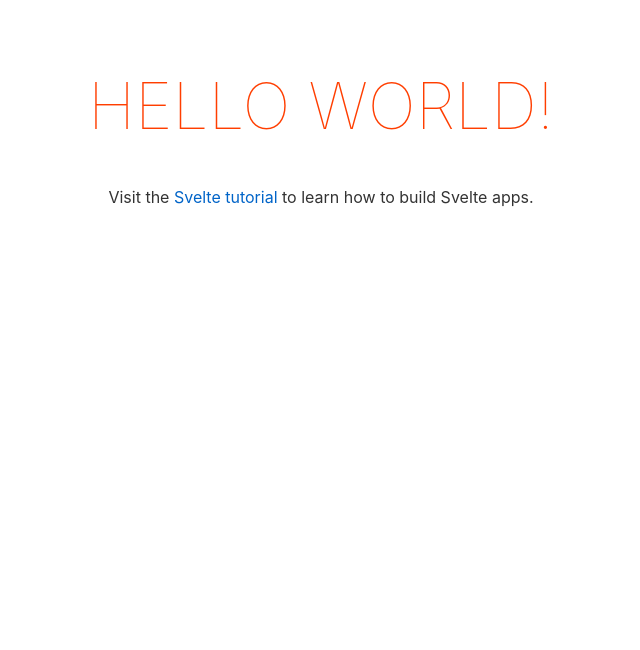
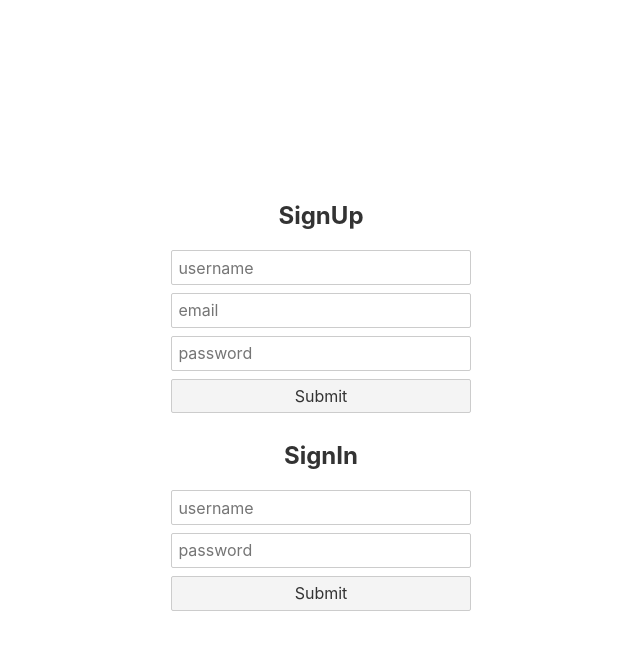
Before and after one commit to marceaudavid/svelte-workshop, a Svelte app: page / in a window 1280 px wide. Shown: the top 650 px of the page, without its empty margins (319-959 px from the left). Built offline with nearby package versions, Linux system fonts and the light colour scheme; no server answers.

Commit message:
Add working chat

```diff
--- a/src/App.svelte
+++ b/src/App.svelte
@@ -1,33 +1,34 @@
 <script>
-  export let name;
+  import Signin from "./pages/Signin.svelte"
+  import Signup from "./pages/Signup.svelte"
+  import Chat from "./pages/Chat.svelte"
+
+  let signedIn = false
+  let url = `https://backend.cleverapps.io`
+  let ws = new WebSocket(`ws://backend.cleverapps.io`);
+
+  function onSignIn(event) {
+    signedIn = event.detail
+  }
 </script>
 
 <main>
-  <h1>Hello {name}!</h1>
-  <p>
-    Visit the <a href="https://svelte.dev/tutorial">Svelte tutorial</a> to learn how to build Svelte
-    apps.
-  </p>
+  {#if !signedIn}
+  <Signup url={url} />
+  <Signin url={url} ws={ws} on:signed={onSignIn}/>
+  {/if}
+  {#if signedIn}
+  <Chat ws={ws}/>
+  {/if}
 </main>
 
 <style>
   main {
-    text-align: center;
-    padding: 1em;
-    max-width: 240px;
-    margin: 0 auto;
-  }
-
-  h1 {
-    color: #ff3e00;
-    text-transform: uppercase;
-    font-size: 4em;
-    font-weight: 100;
-  }
-
-  @media (min-width: 640px) {
-    main {
-      max-width: none;
-    }
+    width: 100%;
+    height: 100%;
+    display: flex;
+    flex-direction: column;
+    justify-content: center;
+    align-items: center;
   }
 </style>
--- /dev/null
+++ b/src/components/Alert.svelte
@@ -0,0 +1,32 @@
+<script>
+  import { slide } from 'svelte/transition';
+  import { backOut } from 'svelte/easing';
+
+  export let type;
+  export let content;
+  export let toggle;
+</script>
+
+<style>
+  .alert {
+    color: white;
+    font-family: inherit;
+    font-size: inherit;
+    padding: 0.4em;
+    margin: 0 0 0.5em 0;
+    box-sizing: border-box;
+    border-radius: 2px;
+  }
+  .success {
+    background-color: green;
+  }
+  .error {
+    background-color: red;
+  }
+</style>
+
+{#if toggle}
+<div class="alert {type}" transition:slide="{{delay: 250, duration: 300, easing: backOut }}">
+  {content}
+</div>
+{/if}
--- a/src/main.js
+++ b/src/main.js
@@ -1,10 +1,7 @@
 import App from './App.svelte';
 
 const app = new App({
-	target: document.body,
-	props: {
-		name: 'world'
-	}
+  target: document.body
 });
 
 export default app;
--- /dev/null
+++ b/src/pages/Chat.svelte
@@ -0,0 +1,25 @@
+<script>
+  export let ws;
+  let message;
+  let messages = [];
+
+  function onSendMsg() {
+    ws.send(message);
+    message = '';
+  }
+
+  ws.addEventListener('message', msg => {
+    messages = [...messages, msg.data];
+  });
+</script>
+
+<h2>GoChat</h2>
+<form id="chat-form">
+  <input bind:value="{message}" />
+  <button on:click|preventDefault="{onSendMsg}">Submit</button>
+</form>
+<ul class="messages">
+  {#each messages as item}
+  <li>{item}</li>
+  {/each}
+</ul>
--- /dev/null
+++ b/src/pages/Signin.svelte
@@ -0,0 +1,64 @@
+<script>
+  import Alert from "../components/Alert.svelte"
+  import { createEventDispatcher } from 'svelte';
+
+  export let url;
+  export let ws;
+  let username;
+  let password;
+  let alert = {toggle: false, content: "", type: ""}
+
+  const dispatch = createEventDispatcher();
+
+  async function onSignIn() {
+      let login = await fetch(`${url}/login`, {
+        method: 'POST',
+        credentials: 'include',
+        headers: {
+          'Content-Type': 'application/json'
+        },
+        body: JSON.stringify({
+          username,
+          password
+        })
+      });
+      if (login.status === 200) {
+        let res = await login.text();
+        await getTicket();
+      } else {
+        let err = await login.text();
+        alert = {toggle: true, content: err, type: "error"}
+      }
+  }
+
+  async function getTicket() {
+      let blob = await fetch(`${url}/wsTicket`, {
+        credentials: 'include'
+      });
+      if (blob.status === 200) {
+        let ticket = await blob.text();
+        ws.send(ticket);
+        dispatch('signed', true);
+        alert = {toggle: true, content: res, type: "success"}
+      } else {
+        let err = await blob.text();
+        alert = {toggle: true, content: err, type: "error"}
+      }
+  }
+</script>
+
+<style>
+  .form {
+    display: flex;
+    flex-direction: column;
+    width: 300px;
+  }
+</style>
+
+<h2>SignIn</h2>
+<form class="form">
+  <Alert {...alert}/>
+  <input bind:value="{username}" type="text" placeholder="username" />
+  <input bind:value="{password}" type="password" placeholder="password" />
+  <button on:click|preventDefault="{onSignIn}">Submit</button>
+</form>
--- /dev/null
+++ b/src/pages/Signup.svelte
@@ -0,0 +1,48 @@
+<script>
+  import Alert from "../components/Alert.svelte"
+
+  export let url;
+  let username;
+  let email;
+  let password;
+  let alert = {toggle: false, content: "", type: ""}
+
+  async function onSignUp() {
+      let blob = await fetch(`${url}/subscribe`, {
+        method: 'POST',
+        headers: {
+          'Content-Type': 'application/json'
+        },
+        body: JSON.stringify({
+          username,
+          password,
+          email
+        })
+      });
+      if (blob.status === 200) {
+        let res = await blob.text();
+        alert = {toggle: true, content: res, type: "success"}
+      } else {
+        let err = await blob.text();
+        alert = {toggle: true, content: err, type: "error"}
+      }
+
+  }
+</script>
+
+<style>
+  .form {
+    display: flex;
+    flex-direction: column;
+    width: 300px;
+  }
+</style>
+
+<h2>SignUp</h2>
+<form class="form">
+  <Alert {...alert}/>
+  <input bind:value="{username}" type="text" placeholder="username" />
+  <input bind:value="{email}" type="email" placeholder="email" />
+  <input bind:value="{password}" type="password" placeholder="password" />
+  <button on:click|preventDefault="{onSignUp}">Submit</button>
+</form>
```
